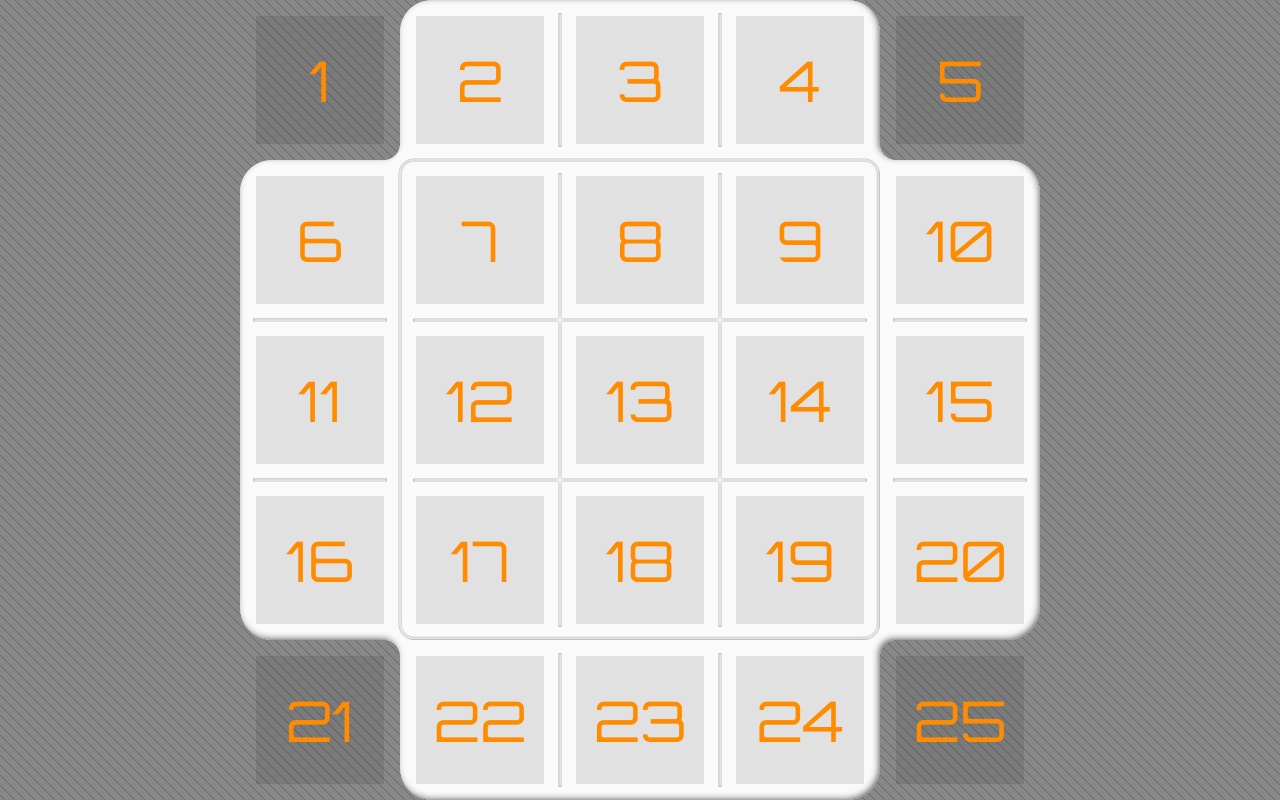
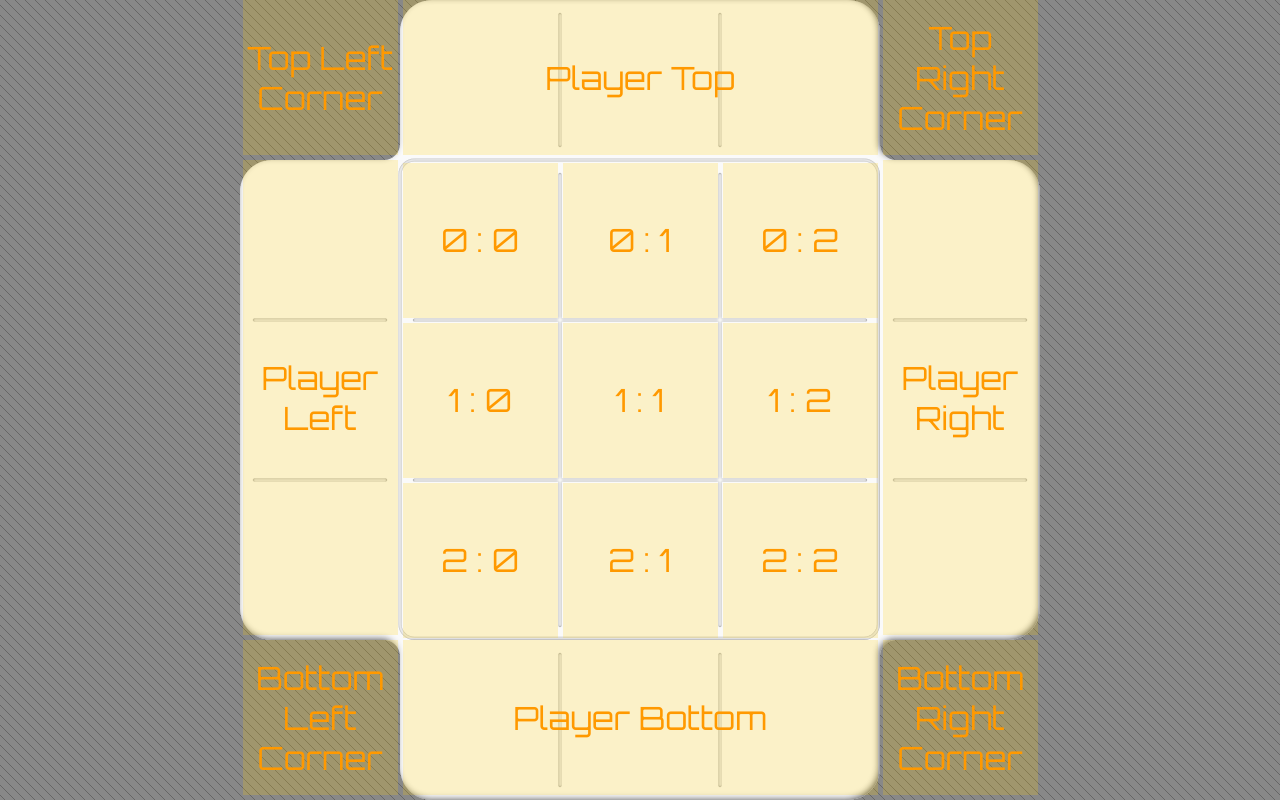
Before and after one commit to aleris/otrio, a React (Create React App) app in the folder app/: page /board in a window 1280 px wide. Built offline with nearby package versions, Linux system fonts and the light colour scheme.

Commit message:
Split board in blocks

```diff
--- a/app/src/App.scss
+++ b/app/src/App.scss
@@ -1,5 +1,5 @@
 .App {
-  height: 100vh;
+  min-height: 100vh;
   display: flex;
   justify-content: center;
   align-items: center;
--- /dev/null
+++ b/app/src/board/BlockDebugView.scss
@@ -0,0 +1,15 @@
+.BlockDebug {
+    width: calc(100% - 5px);
+    height: calc(100% - 5px);
+    display: flex;
+    justify-content: center;
+    align-items: center;
+    background-color: transparentize(#FFCC00, 0.8);
+    color: #FF9900;
+    font-size: 4vmin;
+    text-align: center;
+
+    &:hover {
+        background-color: transparentize(#003399, 0.8);
+    }
+}
--- /dev/null
+++ b/app/src/board/BlockDebugView.tsx
@@ -0,0 +1,11 @@
+import './BlockDebugView.scss';
+import React from "react";
+
+type Props = {
+    show: boolean
+    text: string
+}
+
+export const BlockDebugView = ({show, text}: Props) => {
+    return show ? <div className="BlockDebug">{text}</div> : null
+}
--- a/app/src/board/BoardTableView.tsx
+++ b/app/src/board/BoardTableView.tsx
@@ -2,14 +2,10 @@
 import React from "react";
 import {BoardView} from "./BoardView";
 
-type Props = {
-    debugView?: boolean
-}
-
-export const BoardTableView = ({debugView = false}: Props) => {
+export const BoardTableView = () => {
     return (
         <div className="BoardTable">
-            <BoardView debugView={debugView} />
+            <BoardView debugView={true} />
         </div>
     )
 }
--- a/app/src/board/BoardTestPage.tsx
+++ b/app/src/board/BoardTestPage.tsx
@@ -2,5 +2,5 @@
 import {BoardTableView} from "./BoardTableView";
 
 export const BoardTestPage = () => {
-    return <BoardTableView debugView={true} />
+    return <BoardTableView />
 }
--- a/app/src/board/BoardView.scss
+++ b/app/src/board/BoardView.scss
@@ -1,32 +1,50 @@
+$boardBlockSize-x1: 100% / 5;
+$boardBlockSize-x3: $boardBlockSize-x1 * 3;
+
 .Board {
   height: 100vmin;
   width: 100vmin;
   background-image: url(./Board.svg);
   background-size: cover;
   display: flex;
-  flex-wrap: wrap;
+  justify-content: center;
+  align-items: stretch;
+  flex-direction: column;
 
-  &--Cell {
-    flex: 1 0 (100%/6 + 1%);
+  &--Block {
+    &--x1 {
+      display: flex;
+      justify-content: center;
+      align-items: stretch;
+      flex: 1 0 $boardBlockSize-x1;
+    }
+
+    &--x3 {
+      display: flex;
+      justify-content: center;
+      align-items: stretch;
+      flex: 1 0 $boardBlockSize-x3;
+    }
+  }
+
+  &--Grid {
     display: flex;
     justify-content: center;
-    align-items: center;
+    align-items: stretch;
+    flex-wrap: wrap;
 
-    &.debugView {
+    &--Cell {
+      flex: 1 0 33.3%;
       display: flex;
       justify-content: center;
       align-items: center;
-
-      span {
-        width: 16vmin;
-        height: 16vmin;
-        display: flex;
-        justify-content: center;
-        align-items: center;
-        background-color: rgba(0, 0, 0, 0.1);
-        color: darkorange;
-        font-size: 7vmin;
-      }
     }
   }
 }
+
+@media screen and (orientation: portrait) {
+  .Board {
+    transform: rotate(-90deg);
+    transform-origin: 50% 50%;
+  }
+}
--- a/app/src/board/BoardView.tsx
+++ b/app/src/board/BoardView.tsx
@@ -1,24 +1,60 @@
 import './BoardView.scss';
 import React from "react";
 import classNames from "classnames";
+import {BlockDebugView} from "./BlockDebugView";
 
 type Props = {
     debugView?: boolean
 }
 
 export const BoardView = ({debugView = false}: Props) => {
-    const cellClassName = classNames('Board--Cell', {
-        debugView
-    })
+    const className = classNames('Board', { debugView });
     return (
-        <div className="Board">
-            {
-                Array.from({ length: 25} ).map((_, index) => (
-                    <div key={index} className={cellClassName}>
-                        { debugView ? <span>{index + 1}</span> : null}
-                    </div>
-                ))
-            }
+        <div className={className}>
+            <div className="Board--Block--x1">
+                <div className="Board--Block--x1">
+                    <BlockDebugView show={debugView} text="Top Left Corner" />
+                </div>
+                <div className="Board--Block--x3">
+                    <BlockDebugView show={debugView} text="Player Top" />
+                </div>
+                <div className="Board--Block--x1">
+                    <BlockDebugView show={debugView} text="Top Right Corner" />
+                </div>
+            </div>
+
+            <div className="Board--Block--x3">
+                <div className="Board--Block--x1">
+                    <BlockDebugView show={debugView} text="Player Left" />
+                </div>
+                <div className="Board--Block--x3 Board--Grid">
+                    {
+                        Array.from({ length: 3} ).map((_, rowIndex) => (
+                            Array.from({ length: 3} ).map((_, colIndex) => (
+                                <div key={3 * rowIndex + colIndex} className="Board--Grid--Cell">
+                                    <BlockDebugView show={debugView} text={`${rowIndex} : ${colIndex}`} />
+                                </div>
+                            ))
+                        ))
+                    }
+                </div>
+                <div className="Board--Block--x1">
+                    <BlockDebugView show={debugView} text="Player Right" />
+                </div>
+            </div>
+
+            <div className="Board--Block--x1">
+                <div className="Board--Block--x1">
+                    <BlockDebugView show={debugView} text="Bottom Left Corner" />
+                </div>
+                <div className="Board--Block--x3">
+                    <BlockDebugView show={debugView} text="Player Bottom" />
+                </div>
+                <div className="Board--Block--x1">
+                    <BlockDebugView show={debugView} text="Bottom Right Corner" />
+                </div>
+            </div>
+
         </div>
     )
 }
--- a/app/src/index.scss
+++ b/app/src/index.scss
@@ -15,5 +15,5 @@
 }
 
 html, body, #root {
-  height: 100vh;
+  min-height: 100vh;
 }
```
